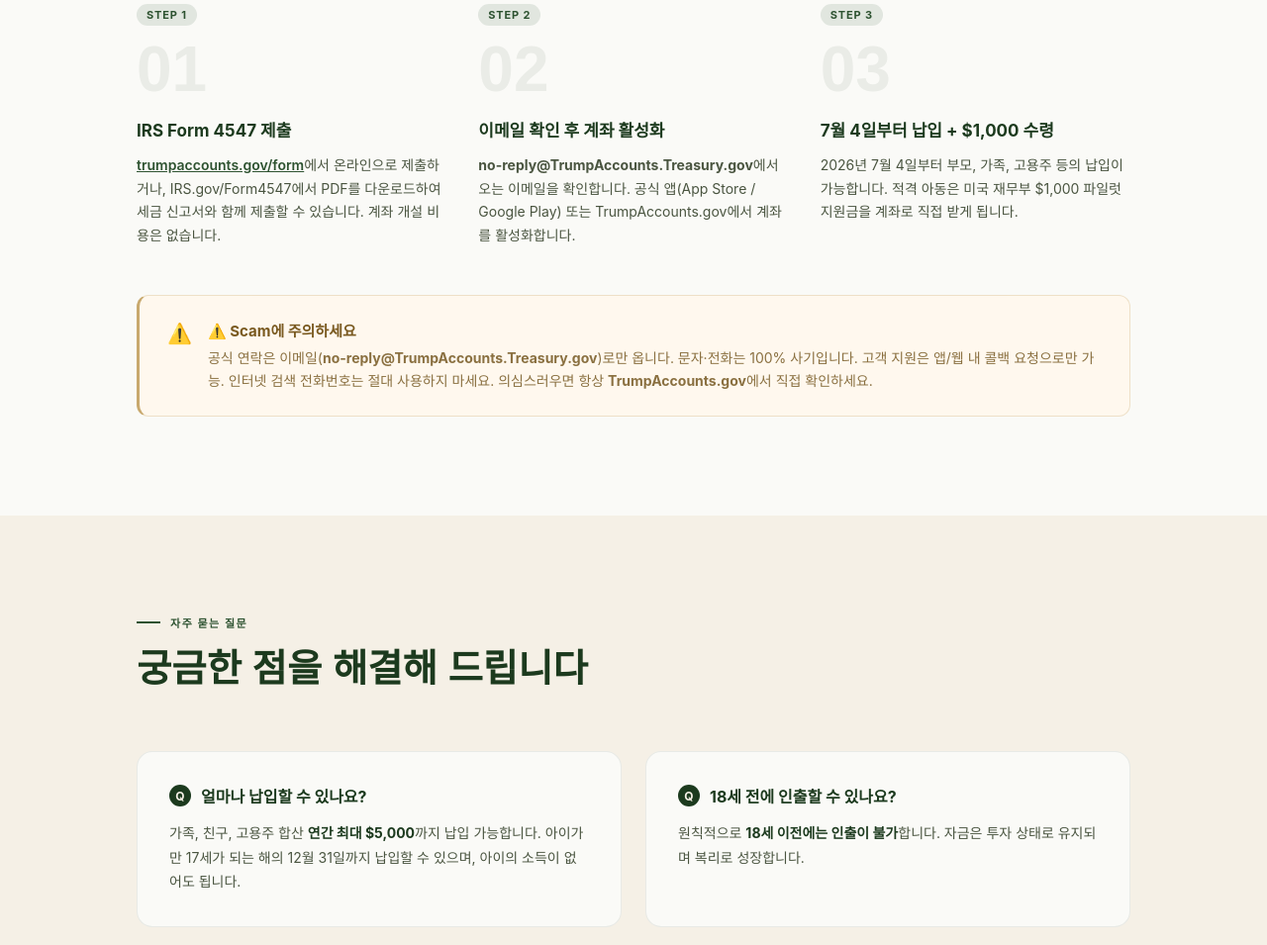
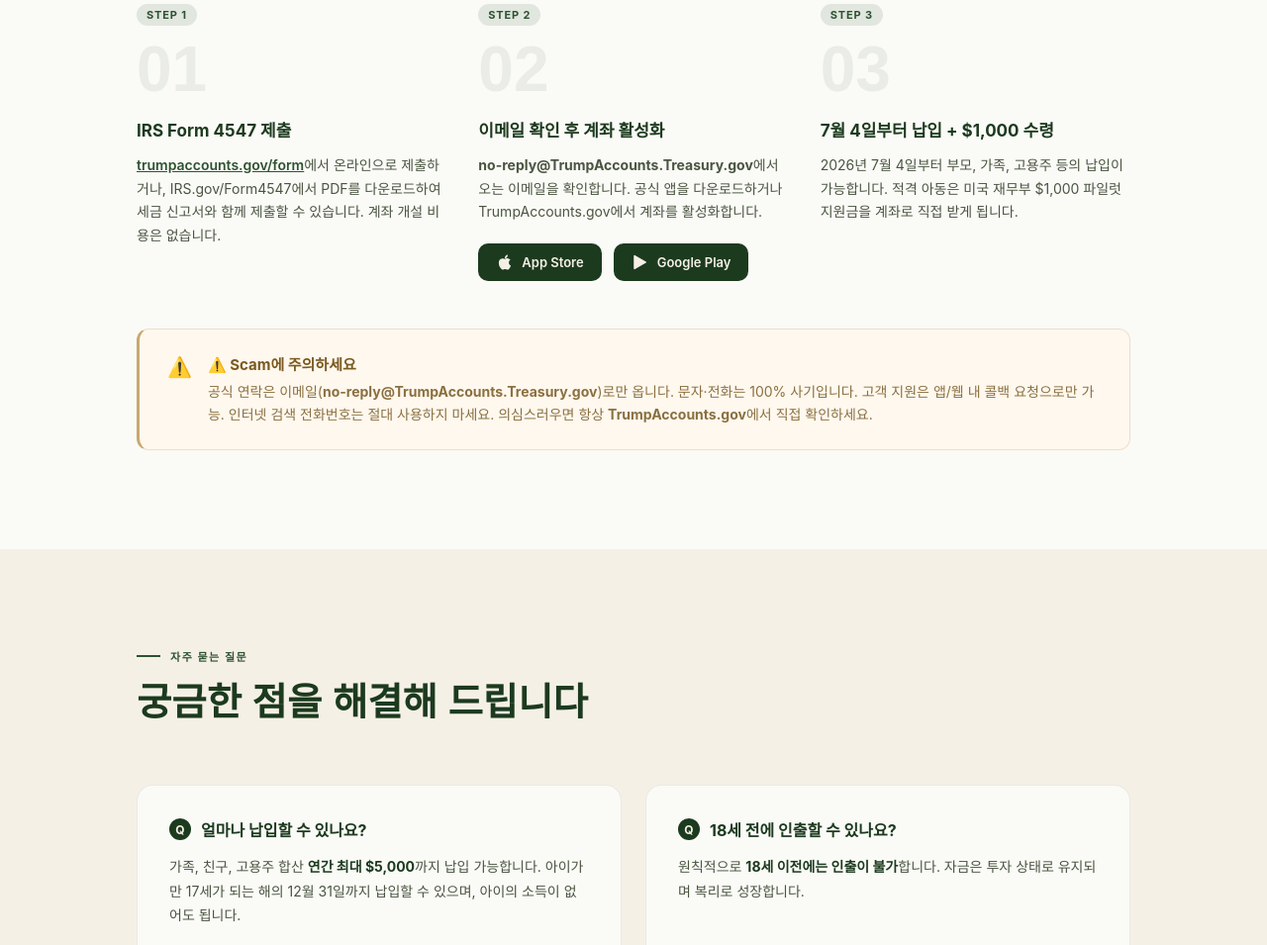
Before and after one commit to redbookretirement/trump, a plain HTML site: page index.html in a window 1280 px wide. Shown: the part 2728-3683 px from the top of the page at 99% size. Drawn offline with Linux system fonts and the light colour scheme; a web font is replaced by a local one.

Commit message:
Update index.html

```diff
--- a/index.html
+++ b/index.html
@@ -256,7 +256,17 @@
         <div class="step-tag">Step 2</div>
         <div class="step-num">02</div>
         <h3>이메일 확인 후 계좌 활성화</h3>
-        <p><strong>no-reply@TrumpAccounts.Treasury.gov</strong>에서 오는 이메일을 확인합니다. 공식 앱(App Store / Google Play) 또는 TrumpAccounts.gov에서 계좌를 활성화합니다.</p>
+        <p><strong>no-reply@TrumpAccounts.Treasury.gov</strong>에서 오는 이메일을 확인합니다. 공식 앱을 다운로드하거나 TrumpAccounts.gov에서 계좌를 활성화합니다.</p>
+        <div style="display:flex;gap:12px;margin-top:20px;flex-wrap:wrap;">
+          <a href="https://apps.apple.com/us/app/trump-accounts/id6744782754" target="_blank" style="display:flex;align-items:center;gap:8px;background:#1C3A1E;color:#F5F0E6;padding:10px 18px;border-radius:10px;text-decoration:none;font-size:13px;font-weight:600;transition:opacity 0.2s;" onmouseover="this.style.opacity='0.85'" onmouseout="this.style.opacity='1'">
+            <svg width="18" height="18" viewBox="0 0 24 24" fill="#F5F0E6"><path d="M18.71 19.5c-.83 1.24-1.71 2.45-3.05 2.47-1.34.03-1.77-.79-3.29-.79-1.53 0-2 .77-3.27.82-1.31.05-2.3-1.32-3.14-2.53C4.25 17 2.94 12.45 4.7 9.39c.87-1.52 2.43-2.48 4.12-2.51 1.28-.02 2.5.87 3.29.87.78 0 2.26-1.07 3.8-.91.65.03 2.47.26 3.64 1.98-.09.06-2.17 1.28-2.15 3.81.03 3.02 2.65 4.03 2.68 4.04-.03.07-.42 1.44-1.38 2.83M13 3.5c.73-.83 1.94-1.46 2.94-1.5.13 1.17-.34 2.35-1.04 3.19-.69.85-1.83 1.51-2.95 1.42-.15-1.15.41-2.35 1.05-3.11z"/></svg>
+            App Store
+          </a>
+          <a href="https://play.google.com/store/apps/details?id=gov.treasury.trumpaccounts" target="_blank" style="display:flex;align-items:center;gap:8px;background:#1C3A1E;color:#F5F0E6;padding:10px 18px;border-radius:10px;text-decoration:none;font-size:13px;font-weight:600;transition:opacity 0.2s;" onmouseover="this.style.opacity='0.85'" onmouseout="this.style.opacity='1'">
+            <svg width="18" height="18" viewBox="0 0 24 24" fill="#F5F0E6"><path d="M3,20.5v-17c0-0.83,0.94-1.3,1.6-0.8l15,8.5c0.6,0.34,0.6,1.26,0,1.6l-15,8.5C3.94,21.8,3,21.33,3,20.5z"/></svg>
+            Google Play
+          </a>
+        </div>
       </div>
       <div class="step-card">
         <div class="step-tag">Step 3</div>
```
